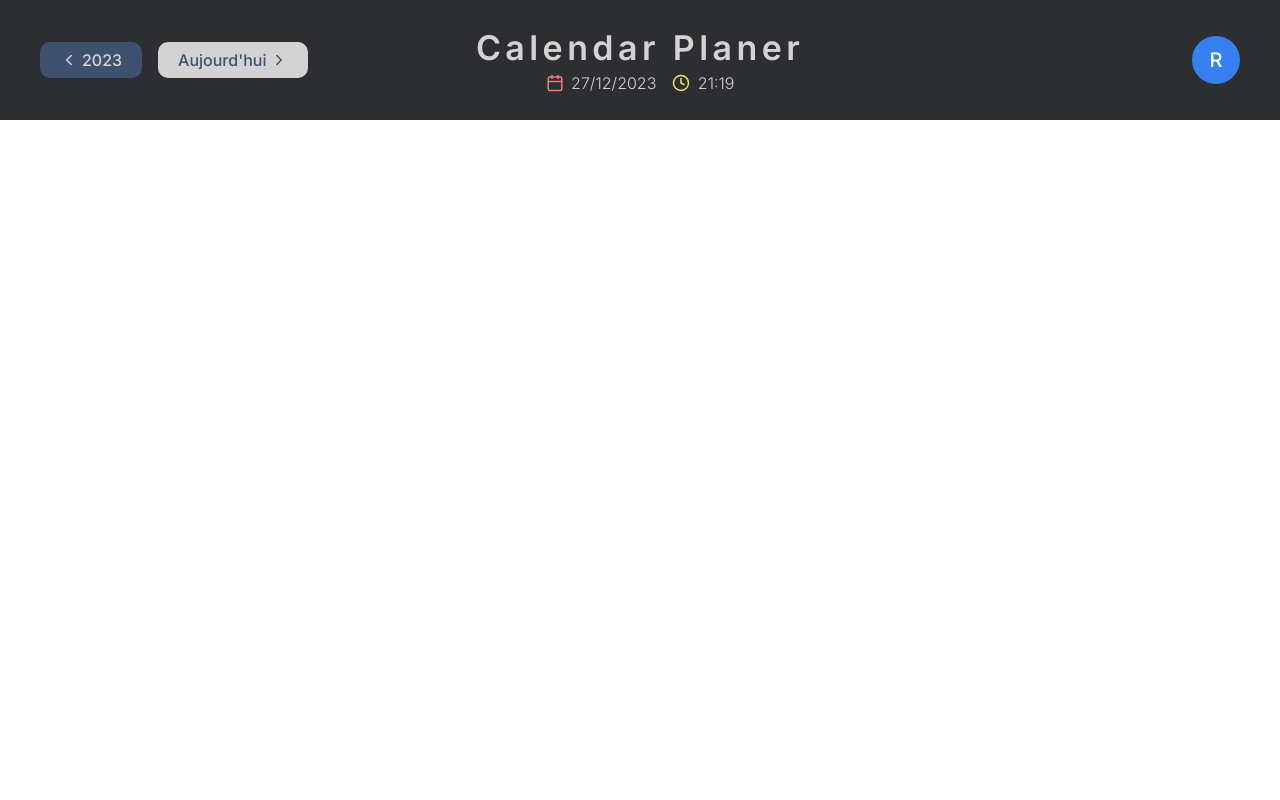
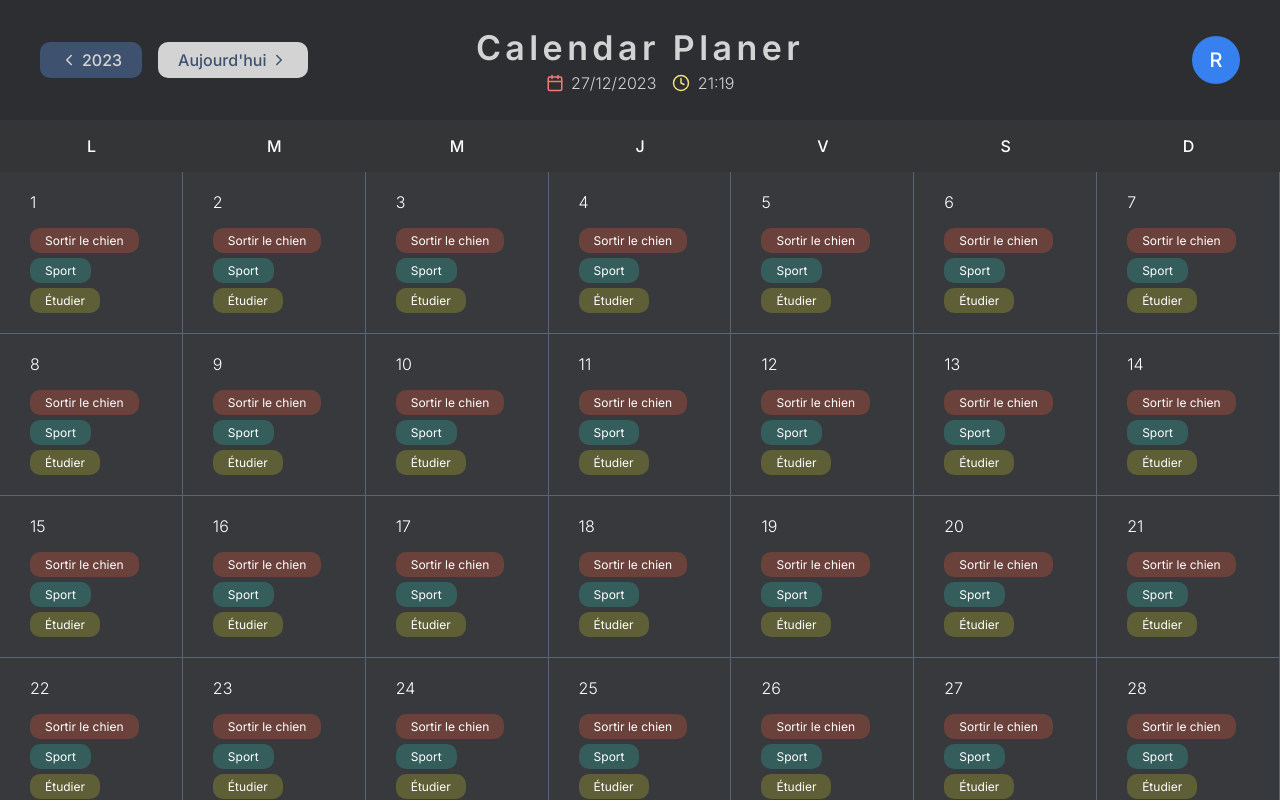
Before and after one commit to rlecart/Calendar-web, a React (Create React App) app: page / in a window 1280 px wide. Built offline with nearby package versions, Linux system fonts and the light colour scheme; sample sign-in values are in the browser's storage.

Commit message:
Month calendar display ok

```diff
--- a/src/Views/Calendar.tsx
+++ b/src/Views/Calendar.tsx
@@ -1,11 +1,29 @@
 import * as React from 'react';
+
 import WithAuthentication from '../containers/WithAuthentication';
+
 import Header from '../components/Header';
+import WeekDays from '../components/WeekDays';
+import CalendarDays from '../components/CalendarDays';
+import styled from 'styled-components';
+
+const CalendarWrapper = styled.div`
+  width: 100vw;
+  height: 100vh;
+  display: flex;
+  flex-direction: column;
+`
 
 const Calendar = () => {
   return (
     <WithAuthentication>
-      <Header />
+      <CalendarWrapper>
+        <Header />
+
+        <WeekDays />
+
+        <CalendarDays type='month' />
+      </CalendarWrapper>
     </WithAuthentication>
   );
 };
--- /dev/null
+++ b/src/components/CalendarDays.tsx
@@ -0,0 +1,169 @@
+import * as React from 'react';
+import styled from 'styled-components';
+import RenderIf from './RenderIf';
+
+const CalendarDaysWrapper = styled.div`
+  display: flex;
+  flex-direction: column;
+  align-items: flex-start;
+  flex: 1;
+  align-self: stretch;
+  background: #2C2E31;
+  overflow-y: scroll;
+
+  &::-webkit-scrollbar {
+    display: none;
+  }
+  -ms-overflow-style: none;  /* IE and Edge */
+  scrollbar-width: none;  /* Firefox */
+`
+const DayLine = styled.div`
+  display: flex;
+  align-items: flex-start;
+  flex: 1 0 0;
+  align-self: stretch;
+`
+const CalendarDay = styled.div`
+  display: flex;
+  padding: 1.25rem 1.875rem;
+  flex-direction: column;
+  align-items: flex-start;
+  gap: 1rem;
+  flex: 1 0 0;
+  align-self: stretch;
+  background: #37393C;
+
+  border-right: 1px solid #596474;
+  border-bottom: 1px solid #596474;
+`
+const CalendarDayText = styled.div`
+  color: #FFF;
+  font-family: Inter;
+  font-size: 1rem;
+  font-style: normal;
+  font-weight: 300;
+  line-height: normal;
+`
+const CalendarDayData = styled.div`
+  display: flex;
+  align-items: flex-start;
+  align-content: flex-start;
+  gap: 0.3125rem;
+  flex: 1 0 0;
+  align-self: stretch;
+  flex-wrap: wrap;
+`
+const CalendarDataBadge = styled.div`
+  display: flex;
+  padding: 0.3125rem 0.9375rem;
+  align-items: center;
+
+  border-radius: 0.625rem;
+`
+const CalendarDataBadgeText = styled.div`
+  color: #FFF;
+  font-family: Inter;
+  font-size: 0.75rem;
+  font-style: normal;
+  font-weight: 400;
+  line-height: normal;
+`
+const CalendarDayEmpty = styled.div`
+  display: flex;
+  padding: 1.25rem 1.875rem;
+  flex-direction: column;
+  align-items: flex-start;
+  gap: 1rem;
+  flex: 1 0 0;
+  align-self: stretch;
+  background: #2C2E31;
+
+  border-right: 1px solid transparent;
+  border-bottom: 1px solid transparent;
+`
+
+interface CalendarDaysProps {
+  type: string;
+}
+
+const CalendarDays = ({ type }: CalendarDaysProps) => {
+  const allCalendarData = Array.from(Array(31), (_, i) => {
+    return {
+      dayOfMonth: i + 1,
+      data: [
+        {
+          id: 1,
+          title: 'Sortir le chien',
+          description: 'Description',
+          isAllDay: false,
+          startTime: '10:00',
+          endTime: '11:00',
+          notes: 'Notes',
+          color: 'rgba(160, 74, 61, 0.5)',
+        },
+        {
+          id: 2,
+          title: 'Sport',
+          description: 'Description',
+          isAllDay: false,
+          startTime: '10:00',
+          endTime: '11:00',
+          notes: 'Notes',
+          color: 'rgba(52, 93, 92, 1)',
+        },
+        {
+          id: 3,
+          title: 'Étudier',
+          description: 'Description',
+          isAllDay: false,
+          startTime: '10:00',
+          endTime: '11:00',
+          notes: 'Notes',
+          color: 'rgba(94, 94, 55, 1)',
+        },
+      ]
+    }
+  });
+  const slicedCalendarData = [
+    allCalendarData.slice(0, 7),
+    allCalendarData.slice(7, 14),
+    allCalendarData.slice(14, 21),
+    allCalendarData.slice(21, 28),
+    allCalendarData.slice(28, 31),
+  ]
+
+  return (
+    <React.Fragment>
+      <CalendarDaysWrapper>
+        {slicedCalendarData.map((week, index) => (
+          <DayLine key={index}>
+            {week.map((day, index) => (
+              <CalendarDay key={index}>
+                <CalendarDayText>
+                  {day.dayOfMonth}
+                </CalendarDayText>
+
+                <CalendarDayData>
+                  {day.data.map((data, index) => (
+                    <CalendarDataBadge key={index} style={{ backgroundColor: `${data.color}`}}>
+                      <CalendarDataBadgeText>
+                        {data.title}
+                      </CalendarDataBadgeText>
+                    </CalendarDataBadge>
+                  ))}
+                </CalendarDayData>
+              </CalendarDay>
+            ))}
+            <RenderIf isTrue={week.length < 7}>
+              <React.Fragment>
+                {Array.from(Array(7 - week.length), (_, i) => <CalendarDayEmpty key={i} />)}
+              </React.Fragment>
+            </RenderIf>
+          </DayLine>
+        ))}
+      </CalendarDaysWrapper>
+    </React.Fragment>
+  );
+};
+
+export default CalendarDays;
--- /dev/null
+++ b/src/components/WeekDays.tsx
@@ -0,0 +1,49 @@
+import * as React from 'react';
+import styled from 'styled-components';
+
+const WeekDaysContainer = styled.div`
+  display: flex;
+  height: 3.25rem;
+  justify-content: space-between;
+  align-items: center;
+  flex-shrink: 0;
+  align-self: stretch;
+
+  background: #333537;
+`
+const DayContainer = styled.div`
+  display: flex;
+  flex-direction: column;
+  justify-content: center;
+  align-items: center;
+  flex: 1 0 0;
+  align-self: stretch;
+`
+const DayText = styled.div`
+  color: #FFF;
+  font-family: Inter;
+  font-size: 1rem;
+  font-style: normal;
+  font-weight: 500;
+  line-height: normal;
+`
+
+const WeekDays = () => {
+  const weekDays = ['L', 'M', 'M', 'J', 'V', 'S', 'D'];
+
+  return (
+    <React.Fragment>
+      <WeekDaysContainer>
+        {weekDays.map((day, index) => (
+          <DayContainer key={index}>
+            <DayText>
+              {day}
+            </DayText>
+          </DayContainer>
+        ))}
+      </WeekDaysContainer>
+    </React.Fragment>
+  );
+};
+
+export default WeekDays;
```
